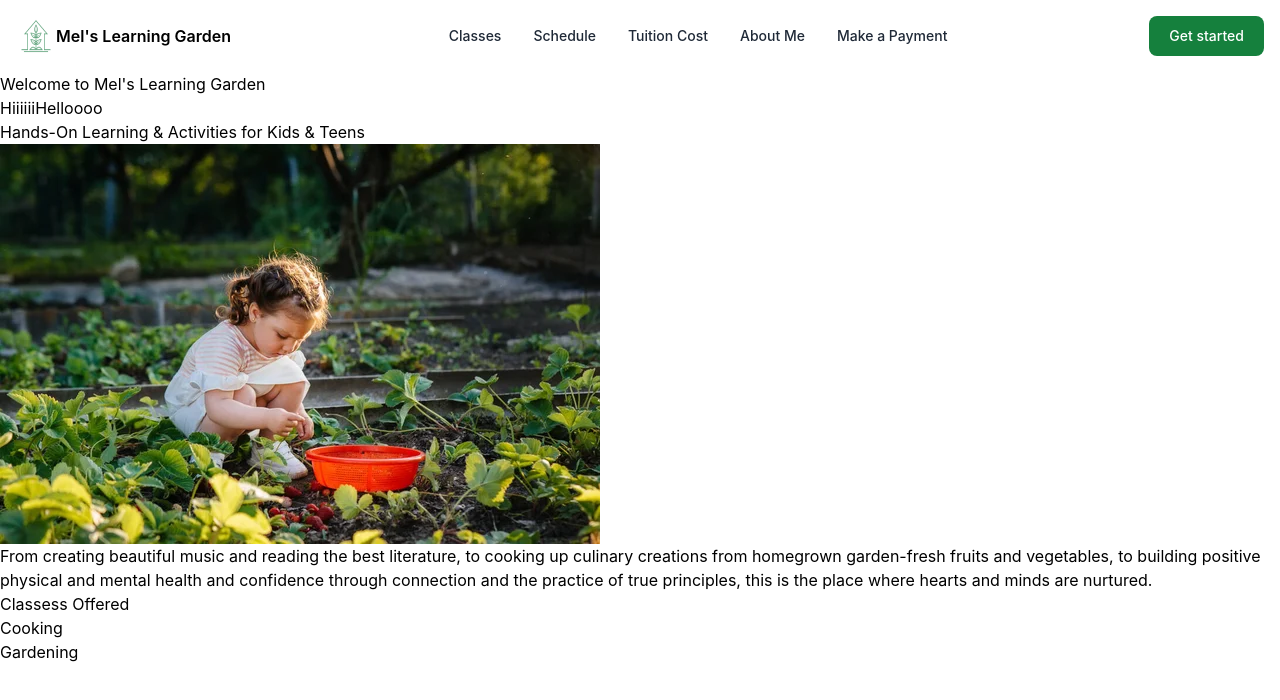
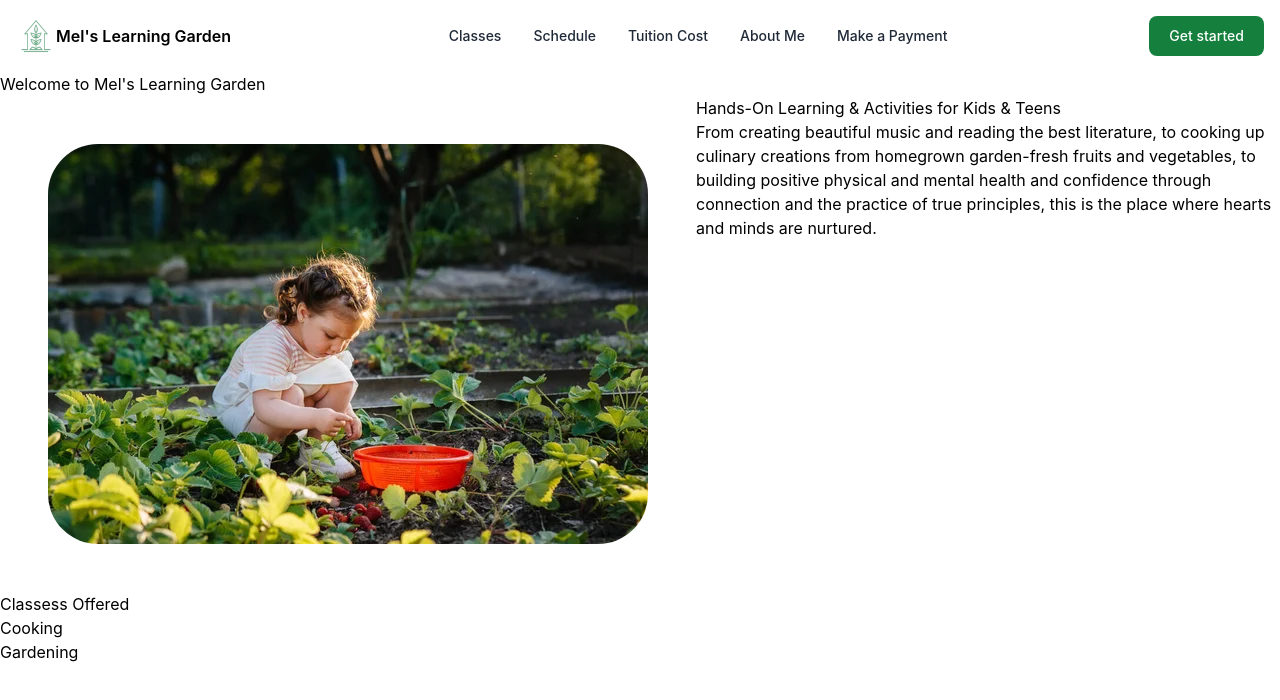
Before and after one commit to Shazammon/melslearninggarden, a React (Create React App) app: page / in a window 1280 px wide. Shown: the top 700 px of the page. Built offline with nearby package versions, Linux system fonts and the light colour scheme.

Commit message:
styling updates

```diff
--- a/src/components/pages/Home.jsx
+++ b/src/components/pages/Home.jsx
@@ -7,20 +7,19 @@ export default function Home() {
       <>
         <p>Welcome to Mel's Learning Garden</p>
         <div className="flex-testing">
-          <div className="flex-child">
+          {/* <div className="flex-child">
             <div>Hiiiiii</div>
             </div>
             <div className="flex-child">
             <div>Helloooo</div>
-          </div>
-        </div>
-        <h3>Hands-On Learning & Activities for Kids & Teens</h3>
+        </div> */}
             <img
             src="./gardening_preschool.jpg"
             alt="preschooler gardening"
             className="yes"
-          // height='auto'
             />
+            <div>
+                <h3>Hands-On Learning & Activities for Kids & Teens</h3>
                 <p>
                 From creating beautiful music and reading the best literature, to
                 cooking up culinary creations from homegrown garden-fresh fruits and
@@ -28,6 +27,9 @@ export default function Home() {
                 confidence through connection and the practice of true principles,
                 this is the place where hearts and minds are nurtured.
                 </p>
+
+            </div>
+        </div>
         <h2>Classess Offered</h2>
         <ul>
           {classOptions.map((option) => {
--- a/src/index.css
+++ b/src/index.css
@@ -18,9 +18,21 @@ code {
 
 .yes {
   max-width: 100%;
-  height: 100%
+  height: 100%;
+  border-radius: 50px;
+  margin: 3rem;
+
 }
 
 .flex-testing {
   display: flex;
+  margin: auto;
+  /* width: 500px; */
+  justify-content: flex-start;
 }
+
+.flex-child {
+  padding: 50px;
+  margin: auto
+
+}
```
Lines whose indentation alone changed are shown as unchanged.
